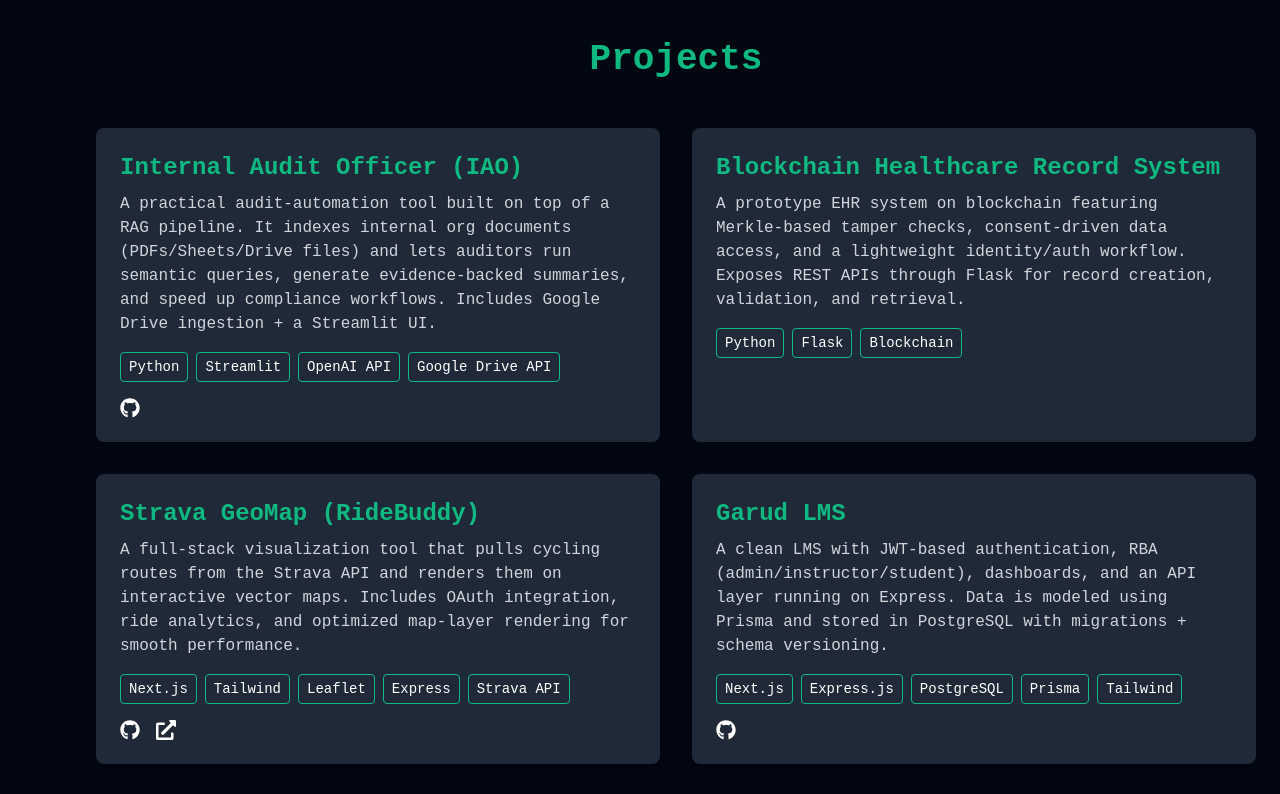
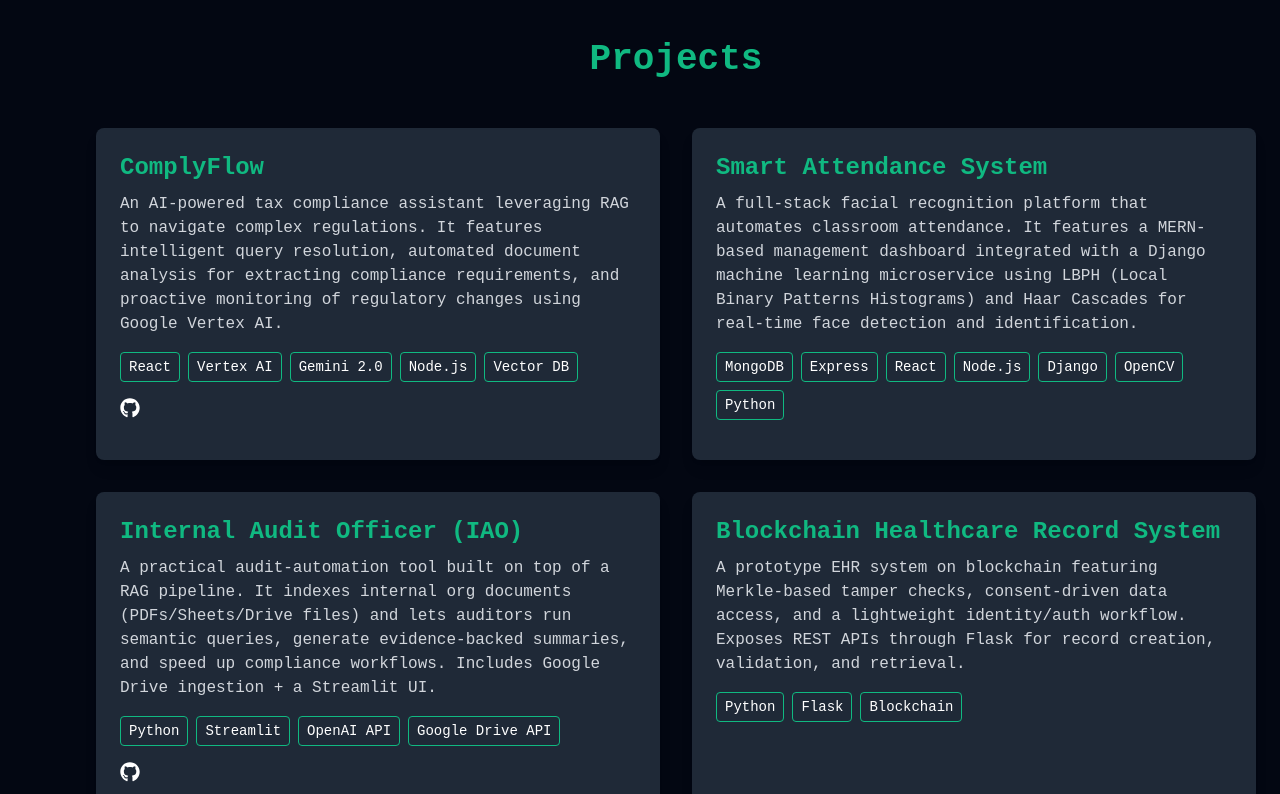
Before and after one commit to sdeevanapalli/sdeevanapalli-portfolio, a React (Vite) app: page / in a window 1280 px wide. Shown: the part 840-1634 px from the top of the page. Built offline with nearby package versions, Linux system fonts and the light colour scheme; the HTML template or start-up script is replaced by a standard one.

Commit message:
new projects

```diff
--- a/package.json
+++ b/package.json
@@ -17,7 +17,8 @@
     "react-icons": "^5.5.0",
     "react-router-dom": "^7.8.1",
     "react-scroll": "^1.9.3",
-    "react-simple-typewriter": "^5.0.1"
+    "react-simple-typewriter": "^5.0.1",
+    "tailwind": "^4.0.0"
   },
   "devDependencies": {
     "@eslint/js": "^9.33.0",
--- a/src/components/Projects.tsx
+++ b/src/components/Projects.tsx
@@ -2,6 +2,22 @@
 import { FaGithub, FaExternalLinkAlt } from "react-icons/fa";
 
 const projects = [
+  {
+    name: "ComplyFlow",
+    description:
+      "An AI-powered tax compliance assistant leveraging RAG to navigate complex regulations. It features intelligent query resolution, automated document analysis for extracting compliance requirements, and proactive monitoring of regulatory changes using Google Vertex AI.",
+    tech: ["React", "Vertex AI", "Gemini 2.0", "Node.js", "Vector DB"],
+    github: "https://github.com/sdeevanapalli/complyflow-public",
+    live: "",
+  },
+  {
+    name: "Smart Attendance System",
+    description:
+      "A full-stack facial recognition platform that automates classroom attendance. It features a MERN-based management dashboard integrated with a Django machine learning microservice using LBPH (Local Binary Patterns Histograms) and Haar Cascades for real-time face detection and identification.",
+    tech: ["MongoDB", "Express", "React", "Node.js", "Django", "OpenCV", "Python"],
+    github: "",
+    live: "",
+  },
   {
     name: "Internal Audit Officer (IAO)",
     description:
```
Also changed, not shown: 1 other file (tests, documents, lock files or other folders).
